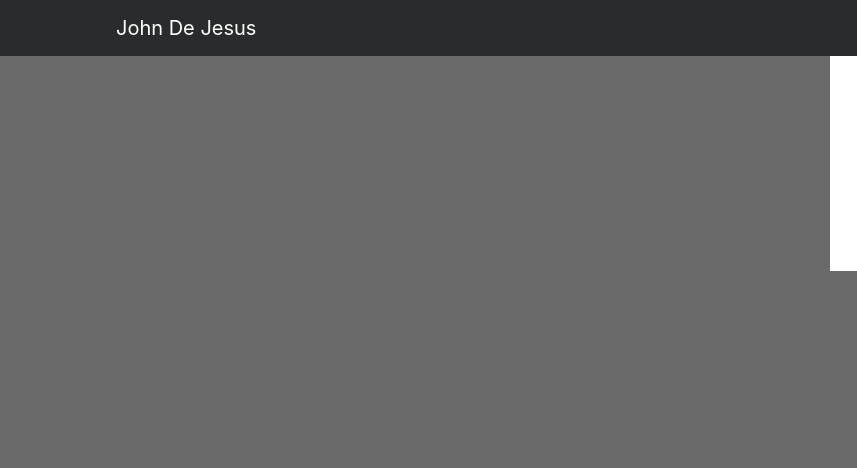
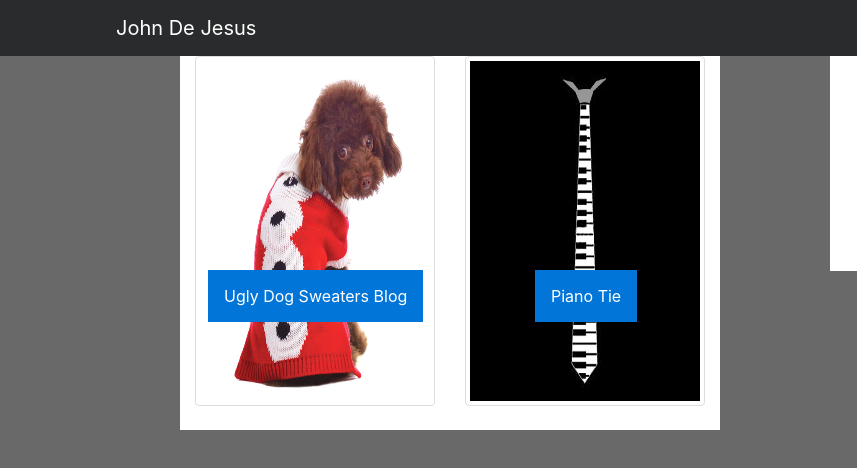
Before and after one commit to Jdeje002/Bootstrap-Portfolio, a plain HTML site: page portfolio.html in a window 1280 px wide. Shown: the full height of the page, 0-857 px from the left. Drawn offline with nearby package versions, Linux system fonts and the light colour scheme.

Commit message:
still unclear with positioning but finished

```diff
--- a/portfolio.html
+++ b/portfolio.html
@@ -39,10 +39,20 @@
             <div class="col-md-1" ></div>
             <div class="col-md-6">
                 <div class="container" style="background-color:white">
+                  <div class="row">
+                    <div class="col-md-6">
+                    <img src="./images/dog.jpg" alt="#" class="img-thumbnail rounded float-left" style="height:350px;width:400px">
+                    <span class="p-3 mb-2 bg-primary text-white" style="position: relative ;left:13px; bottom: 122px;">Ugly Dog Sweaters Blog</span>
+                    </div>
+                    <div class="col-md-6">
+                    <img src="./images/pianotie.jpg" alt="#" class="img-thumbnail rounded float-left" style="height:350px;width:400px">
+                    <span class="p-3 mb-2 bg-primary text-white"style="position: relative ;left:70px; bottom:122px;"s> Piano Tie </span>
+                  </div>
 
 
 
 
+                  </div>
                 </div>
             </div>
             <div class="col-md-1"></div>
```
